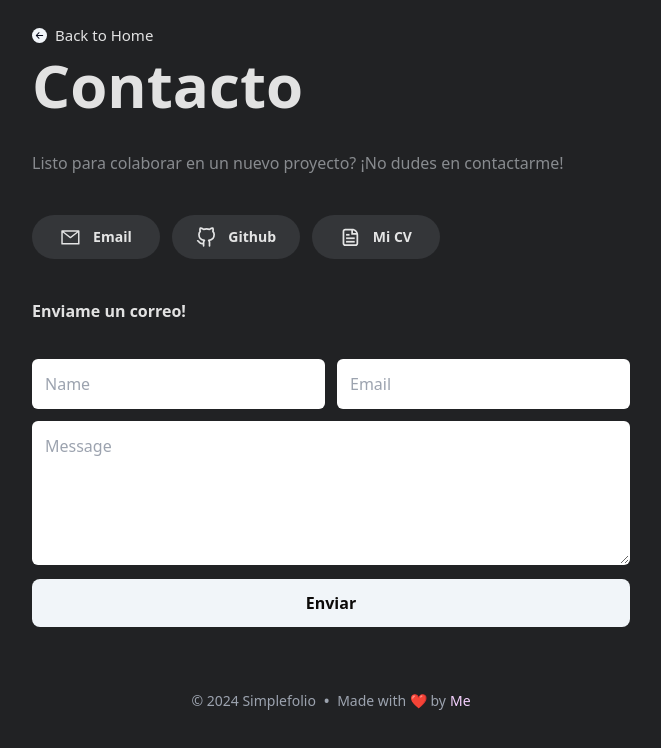
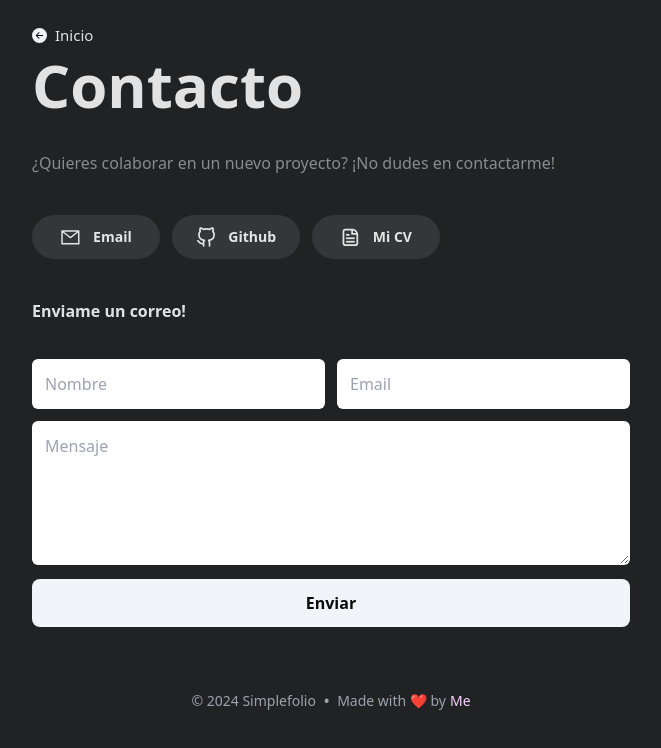
Before and after one commit to Ismael-dev-v2/if.devportfolio, a React (Vite) app: page /contact in a window 1280 px wide. Shown: the top 748 px of the page, without its empty margins (309-970 px from the left). Built offline with nearby package versions, Linux system fonts and the light colour scheme; a web font is replaced by a local one.

Commit message:
css adaptado a pantalla completa

```diff
--- a/src/Pages/Contact.jsx
+++ b/src/Pages/Contact.jsx
@@ -49,9 +49,9 @@ const Contact = () => {
 
   return (
     <>
-    <div className={`fondo z-10 w-screen absolute bg-black opacity-60 ${validation ===  false ? 'hidden' : ''}`}></div>
-    <form className={`absolute bg-zinc-800 text-white flex  items-center justify-center gap-5 p-10 flex-col z-20 ${validation ===  false ? 'hidden' : ''}`}>
-      <h1 className='text-3xl'>Mensaje enviado correctamente!</h1>
+    <div className={`fondo z-10 absolute bg-black opacity-60 ${validation ===  false ? 'hidden' : ''}`}></div>
+    <form className={`absolute bg-zinc-800 text-white flex  items-center justify-center gap-10 p-8 rounded-lg flex-col z-20 ${validation ===  false ? 'hidden' : ''}`}>
+      <b className='text-3xl'>¡Mensaje enviado correctamente!</b>
       <button onClick={handleClose} className="border p-3 text-lg">cerrar pestaña</button>
     </form>
       <div className="h-full mb-14 max-sm:w-full">
@@ -59,13 +59,13 @@ const Contact = () => {
           <Fade direction="up" triggerOnce={true}>
             <Link to="/" className="flex items-center text-[15px] font-medium py-2 return">
               <BsArrowLeftShort className="bg-slate-100 rounded-full text-slate-950 me-2 arrow" />
-              Back to Home
+              Inicio
             </Link>
           </Fade>
 
           <Fade direction="up" delay="10" triggerOnce={true}>
             <h1 className="text-6xl font-bold mb-9 max-sm:text-[40px]">Contacto</h1>
-            <p className="text-[#888b8f]">Listo para colaborar en un nuevo proyecto? ¡No dudes en contactarme!</p>
+            <p className="text-[#888b8f]">¿Quieres colaborar en un nuevo proyecto? ¡No dudes en contactarme!</p>
           </Fade>
 
           <Fade direction="up" triggerOnce={true}>
@@ -80,7 +80,7 @@ const Contact = () => {
               required
               className="rounded-md p-3 pr-12 mr-3 border border-transparent focus:outline-none max-sm:max-w-[165px]"
               type="text"
-              placeholder="Name"
+              placeholder="Nombre"
               value={name}
               onChange={(e) => setName(e.target.value)}
             />
@@ -98,7 +98,7 @@ const Contact = () => {
             <textarea
               required
               className="rounded-md p-3 w-full h-36 mt-3 border border-transparent focus:outline-none"
-              placeholder="Message"
+              placeholder="Mensaje"
               value={message}
               onChange={(e) => setMessage(e.target.value)}
             />
--- a/src/index.css
+++ b/src/index.css
@@ -84,6 +84,7 @@ a {
 .fondo {
   height: 140vh !important;
   z-index: 10;
+  width: 100%;
 }
 
 .i-icons {
```
